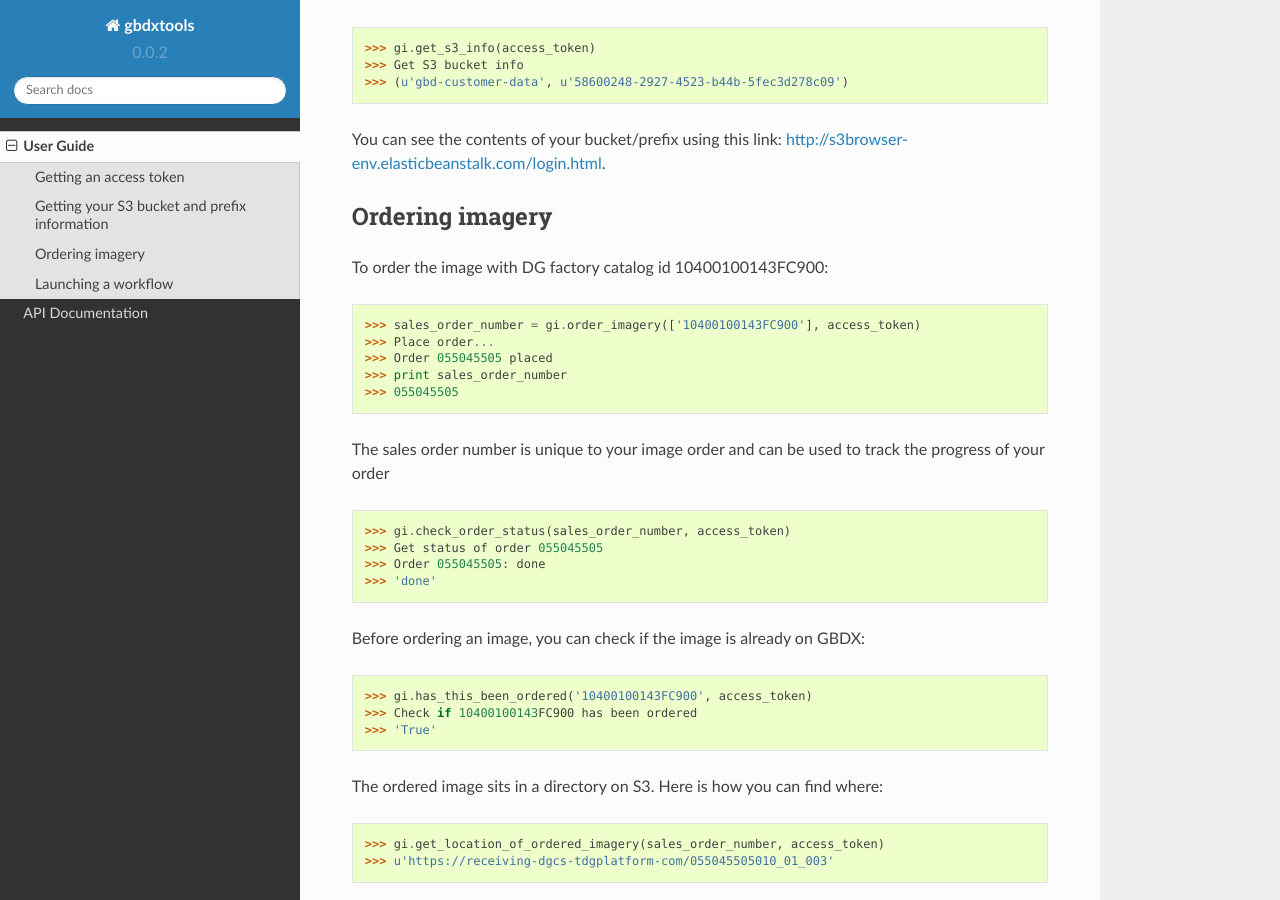
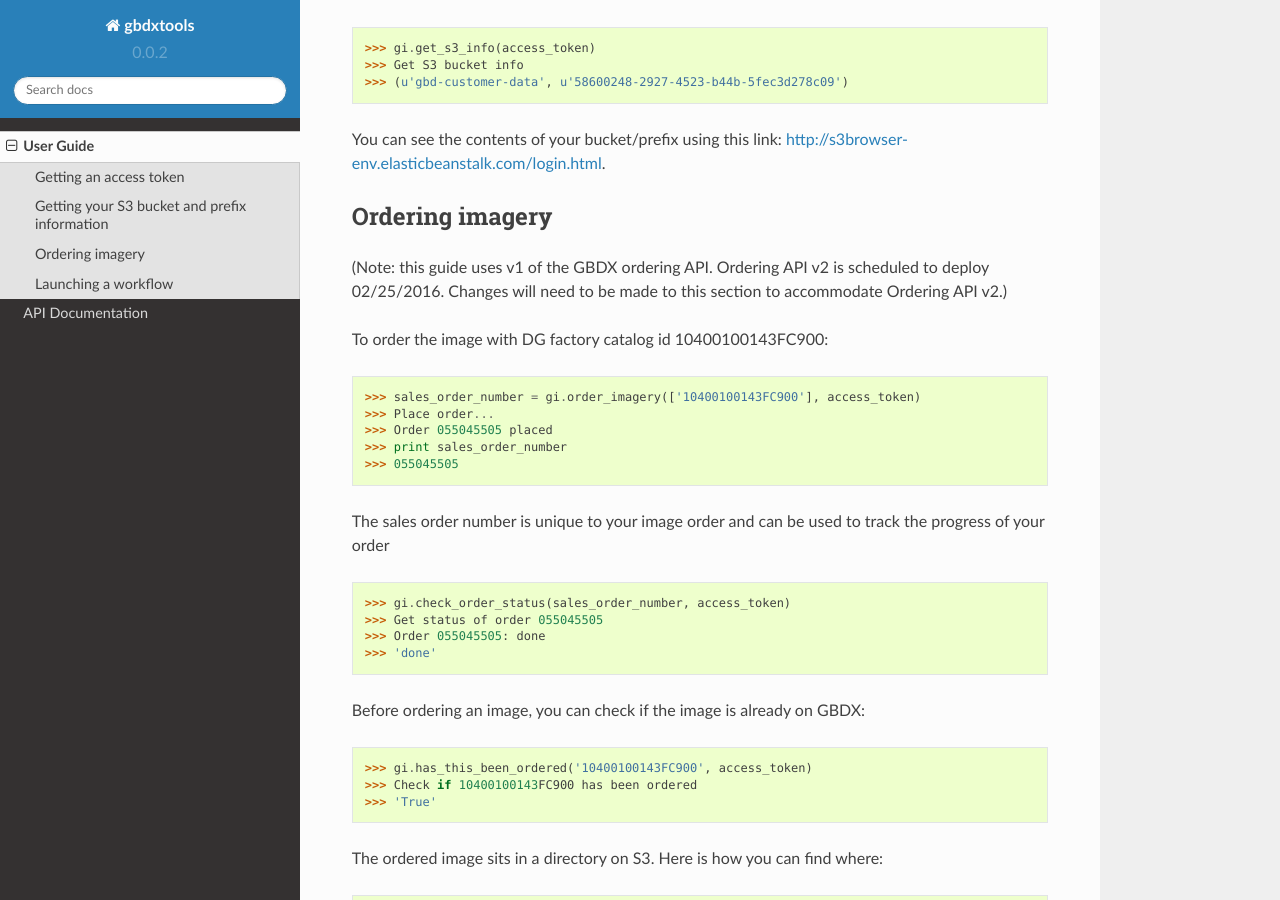
Before and after one commit to DigitalGlobe/gbdxtools, a Sphinx documentation site: the page built from docs/user_guide.rst, in a window 1280 px wide and 900 px high, scrolled down 592 px. Built offline with Sphinx 7.4.7 and the Read the Docs theme 2.0.0, drawn with Linux system fonts in a browser that asks for light colours.

Commit message:
added comment on ordering API v2

```diff
--- a/docs/user_guide.rst
+++ b/docs/user_guide.rst
@@ -33,6 +33,9 @@ You can see the contents of your bucket/prefix using this link: http://s3browser
 
 Ordering imagery
 ----------------
+
+(Note: this guide uses v1 of the GBDX ordering API. Ordering API v2 is scheduled to deploy 02/25/2016.
+Changes will need to be made to this section to accommodate Ordering API v2.)
 
 To order the image with DG factory catalog id 10400100143FC900:
 
```
